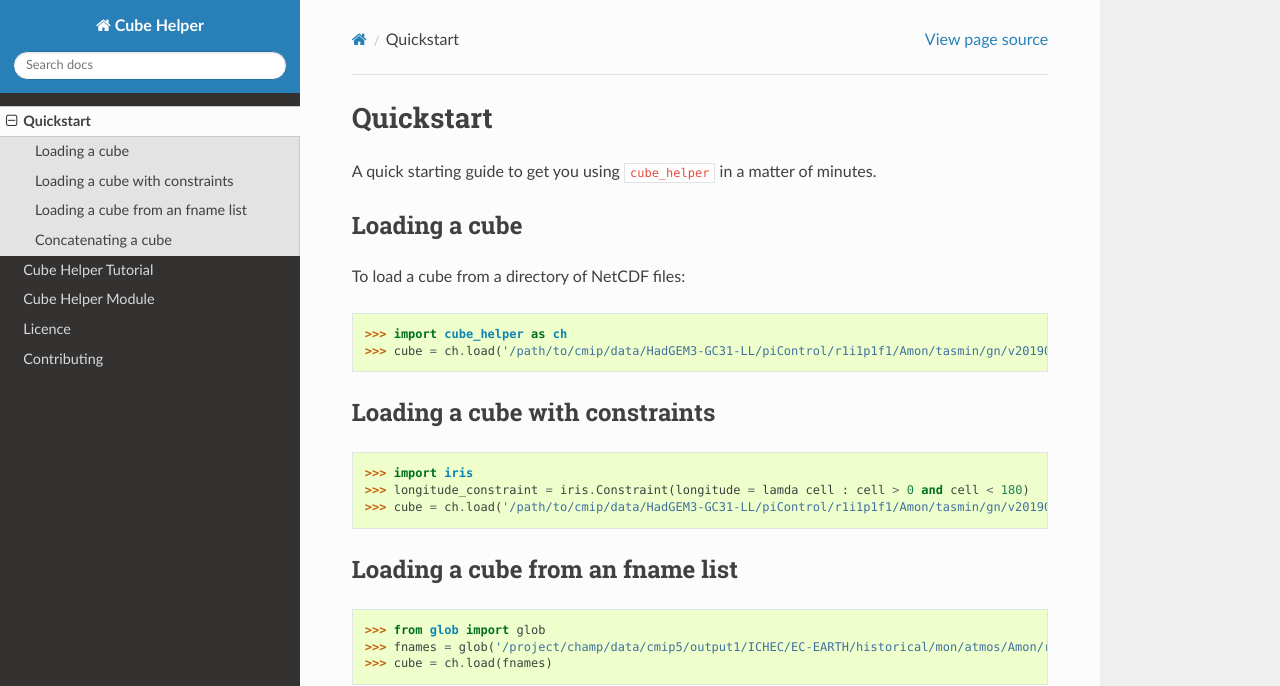
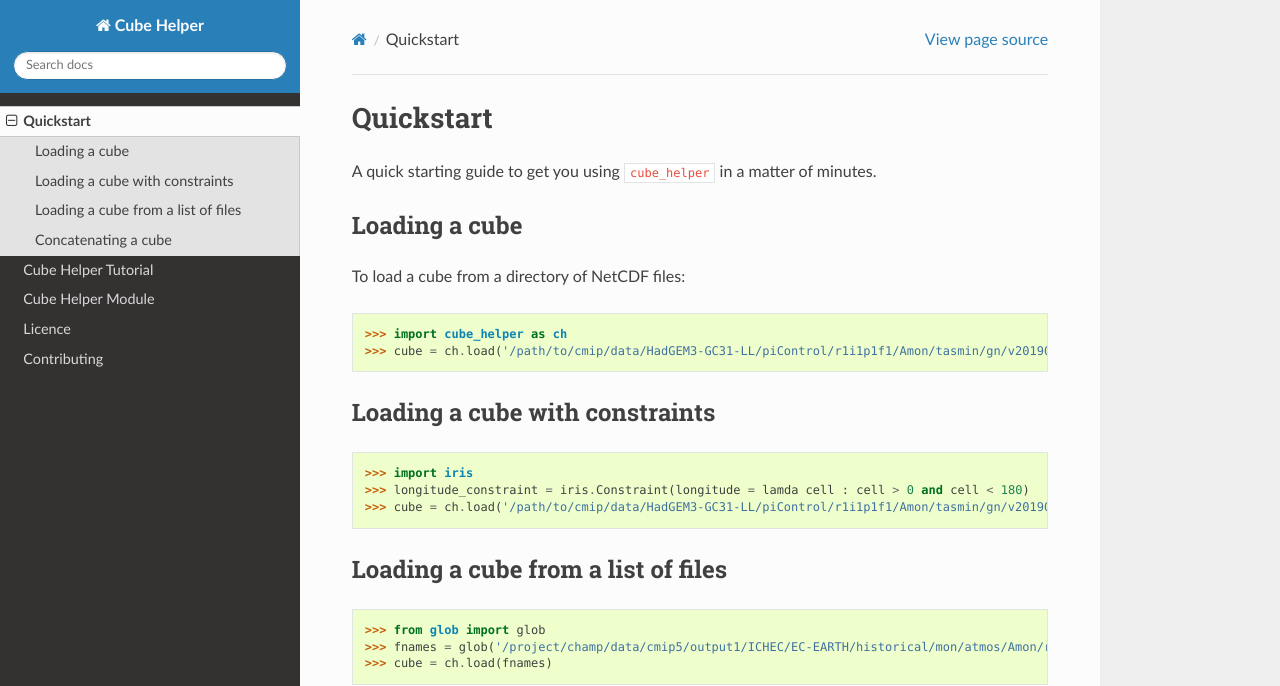
Before and after one commit to MetOffice/cube_helper, a Sphinx documentation site: the page built from docs/source/Quickstart.rst, in a window 1280 px wide and 1266 px high. Shown: the top 686 px of the window. Built offline with Sphinx 7.4.7 and the Read the Docs theme 2.0.0, drawn with Linux system fonts in a browser that asks for light colours.

Commit message:
refractor contributing page and Quickstart

```diff
--- a/docs/source/Quickstart.rst
+++ b/docs/source/Quickstart.rst
@@ -21,8 +21,8 @@
    >>> cube = ch.load('/path/to/cmip/data/HadGEM3-GC31-LL/piControl/r1i1p1f1/Amon/tasmin/gn/v20190628', constraints=longitude_constraint)
 
 
-Loading a cube from an fname list
-^^^^^^^^^^^^^^^^^^^^^^^^^^^^^^^^^
+Loading a cube from a list of files
+^^^^^^^^^^^^^^^^^^^^^^^^^^^^^^^^^^^
 .. code-block:: python
 
    >>> from glob import glob
--- a/docs/source/contributing.rst
+++ b/docs/source/contributing.rst
@@ -2,6 +2,6 @@
 ^^^^^^^^^^^^
 ``cube_helper`` is an open source project within the climate science and data science community.
 If you'd like to get involved and make a contribution, please see refer to our github page for our
-Contributor Licence Agreement and Certificate of Origin_.
+`Contributor Licence Agreement and Certificate of Origin`_.
 
-.. _Contributor Licence Agreement and Certificate of Origin_: https://github.com/MetOffice/cube_helper/blob/master/CONTRIBUTING.md
+.. _Contributor Licence Agreement and Certificate of Origin: https://github.com/MetOffice/cube_helper/blob/master/CONTRIBUTING.md
```
